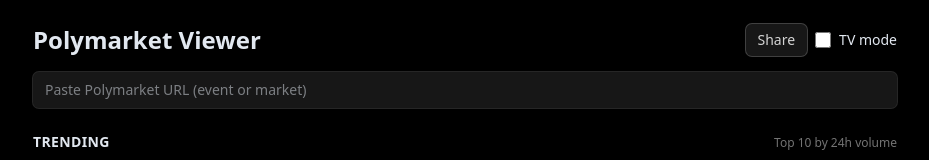
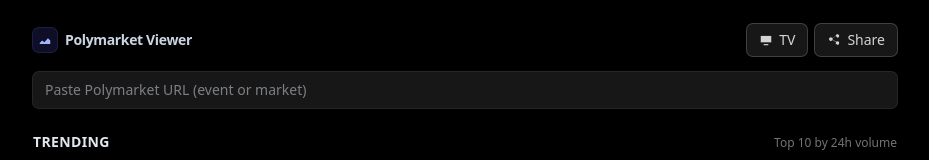
Before and after one commit to Confiqure/polymarket-viewer, a Next.js app: page / in a window 1280 px wide. Shown: the top 160 px of the page, without its empty margins (175-1104 px from the left). Built offline with nearby package versions, Linux system fonts and the light colour scheme; no server answers.

Commit message:
ui: holistic visual polish pass
- Header: indigo wordmark icon, styled TV/Share buttons with aria-pressed
- MarketControls: card surface, uppercase captions, divider, indigo accents
- Chart: rounded-xl with ring border and bg fill matching card chrome

```diff
--- a/src/components/Chart.tsx
+++ b/src/components/Chart.tsx
@@ -262,7 +262,7 @@
   return (
     <div
       ref={ref}
-      className={`relative w-full rounded-lg border border-neutral-800 ${tvMode ? "h-full" : ""}`}
+      className={`relative w-full overflow-hidden rounded-xl bg-neutral-950/40 ring-1 ring-neutral-800 ${tvMode ? "h-full" : ""}`}
       style={!tvMode ? { height } : undefined}
     >
       {!hasData && (
--- a/src/components/Header.tsx
+++ b/src/components/Header.tsx
@@ -1,4 +1,6 @@
 "use client";
+
+import Link from "next/link";
 
 type ShareStatus = "idle" | "copied" | "failed";
 
@@ -19,32 +21,52 @@
 }) {
   return (
     <div className="flex items-center justify-between gap-4">
-      <h1
-        className={`font-semibold ${compact ? "line-clamp-2 text-base text-slate-300 sm:text-lg md:text-xl" : "text-xl sm:text-2xl"}`}
-      >
-        {title}
-      </h1>
+      {compact ? (
+        <h1 className="line-clamp-2 text-base font-semibold text-slate-300 sm:text-lg md:text-xl">{title}</h1>
+      ) : (
+        <Link
+          href="/"
+          className="inline-flex items-center gap-2 text-sm font-semibold tracking-tight text-slate-300 hover:text-slate-100"
+        >
+          <span
+            aria-hidden="true"
+            className="inline-flex h-6 w-6 items-center justify-center rounded-md bg-indigo-500/15 text-indigo-300 ring-1 ring-indigo-500/30"
+          >
+            <svg viewBox="0 0 24 24" className="h-3.5 w-3.5 fill-current" aria-hidden="true">
+              <path d="M3 17l4-4 4 3 6-7 4 4v6H3z" />
+            </svg>
+          </span>
+          {title}
+        </Link>
+      )}
       <div className="flex items-center gap-2">
         <button
           type="button"
-          className={`inline-flex items-center gap-2 rounded-md bg-neutral-900 px-3 py-1.5 text-xs ring-1 transition sm:text-sm ${shareStatus === "copied" ? "text-emerald-200 ring-emerald-600" : "text-neutral-300 ring-neutral-700 hover:ring-neutral-500"}`}
+          onClick={() => onToggleTv(!tvMode)}
+          aria-pressed={tvMode}
+          className={`inline-flex items-center gap-1.5 rounded-md px-3 py-1.5 text-xs ring-1 transition sm:text-sm ${tvMode ? "bg-indigo-500/15 text-indigo-200 ring-indigo-500/40" : "bg-neutral-900 text-neutral-300 ring-neutral-700 hover:ring-neutral-500"}`}
+          title="Toggle TV mode (t)"
+        >
+          <svg viewBox="0 0 24 24" aria-hidden="true" className="h-3.5 w-3.5 fill-current">
+            <path d="M3 5h18v11H3z" />
+            <path d="M8 19h8v2H8z" />
+          </svg>
+          TV
+        </button>
+        <button
+          type="button"
+          className={`inline-flex items-center gap-1.5 rounded-md bg-neutral-900 px-3 py-1.5 text-xs ring-1 transition sm:text-sm ${shareStatus === "copied" ? "text-emerald-200 ring-emerald-600" : shareStatus === "failed" ? "text-red-200 ring-red-700" : "text-neutral-300 ring-neutral-700 hover:ring-neutral-500"}`}
           onClick={onShare}
           aria-label="Copy shareable link"
           title="Copy shareable link"
         >
+          <svg viewBox="0 0 24 24" aria-hidden="true" className="h-3.5 w-3.5 fill-current">
+            <path d="M18 8a3 3 0 1 0-2.83-4H15a3 3 0 0 0 .17 1L8.83 8.5A3 3 0 1 0 9 12l6.34 3.51A3 3 0 1 0 18 14a3 3 0 0 0-2.16.93L9.5 11.4a3 3 0 0 0 0-2.8l6.34-3.52A3 3 0 0 0 18 8z" />
+          </svg>
           {shareStatus === "idle" && "Share"}
-          {shareStatus === "copied" && "✅ Copied"}
-          {shareStatus === "failed" && "❌ Failed"}
+          {shareStatus === "copied" && "Copied"}
+          {shareStatus === "failed" && "Failed"}
         </button>
-        <label className="inline-flex items-center gap-2 text-sm">
-          <input
-            type="checkbox"
-            checked={tvMode}
-            onChange={(e) => onToggleTv(e.target.checked)}
-            className="h-4 w-4 accent-neutral-500"
-          />
-          TV mode
-        </label>
       </div>
     </div>
   );
--- a/src/components/MarketControls.tsx
+++ b/src/components/MarketControls.tsx
@@ -29,42 +29,43 @@
 }) {
   if (tvMode) return null;
   return (
-    <div className="relative mt-3 flex flex-wrap items-center gap-3 pl-3 before:absolute before:top-1/2 before:left-0 before:h-5 before:w-0.5 before:-translate-y-1/2 before:rounded-full before:bg-neutral-700">
+    <div className="flex flex-wrap items-center gap-x-4 gap-y-3 rounded-xl bg-neutral-900/60 px-4 py-3 ring-1 ring-neutral-800">
       <div className="flex items-center gap-2 text-sm">
-        <span>Outcome</span>
-        <div className="inline-flex overflow-hidden rounded-md bg-neutral-900 ring-1 ring-neutral-800">
+        <span className="text-xs tracking-wider text-neutral-500 uppercase">Outcome</span>
+        <div className="inline-flex overflow-hidden rounded-md bg-neutral-950 ring-1 ring-neutral-800">
           <button
             type="button"
-            className={`px-4 py-2 text-sm font-semibold ${pov === "YES" ? "bg-neutral-700 text-white" : "text-slate-300 hover:bg-neutral-800"}`}
+            className={`px-3 py-1.5 text-sm font-semibold transition ${pov === "YES" ? "bg-neutral-700 text-white" : "text-slate-300 hover:bg-neutral-800"}`}
             onClick={() => onPovChange("YES")}
           >
             {yesLabel ?? "YES"}
           </button>
           <button
             type="button"
-            className={`px-4 py-2 text-sm font-semibold ${pov === "NO" ? "bg-neutral-700 text-white" : "text-slate-300 hover:bg-neutral-800"}`}
+            className={`px-3 py-1.5 text-sm font-semibold transition ${pov === "NO" ? "bg-neutral-700 text-white" : "text-slate-300 hover:bg-neutral-800"}`}
             onClick={() => onPovChange("NO")}
           >
             {noLabel ?? "NO"}
           </button>
         </div>
       </div>
+      <span aria-hidden="true" className="hidden h-5 w-px bg-neutral-800 sm:block" />
       <label className="flex items-center gap-2 text-sm">
-        Delay
+        <span className="text-xs tracking-wider text-neutral-500 uppercase">Delay</span>
         <input
           type="number"
           min={0}
           max={600}
-          className="w-20 rounded bg-neutral-900 px-2 py-1 ring-1 ring-neutral-800"
+          className="w-16 rounded-md bg-neutral-950 px-2 py-1 text-sm tabular-nums ring-1 ring-neutral-800 focus:ring-indigo-500 focus:outline-none"
           value={delaySec}
           onChange={(e) => onDelayChange(Number(e.target.value))}
         />
-        s
+        <span className="text-xs text-neutral-500">s</span>
       </label>
       <label className="flex items-center gap-2 text-sm">
-        Candle size
+        <span className="text-xs tracking-wider text-neutral-500 uppercase">Candle</span>
         <select
-          className="rounded bg-neutral-900 px-2 py-1 ring-1 ring-neutral-800"
+          className="rounded-md bg-neutral-950 px-2 py-1 text-sm ring-1 ring-neutral-800 focus:ring-indigo-500 focus:outline-none"
           value={tf}
           onChange={(e) => onTfChange(Number(e.target.value) as TF)}
         >
@@ -75,12 +76,12 @@
           ))}
         </select>
       </label>
-      <label className="flex items-center gap-2 text-sm">
+      <label className="ml-auto flex items-center gap-2 text-sm text-slate-300">
         <input
           type="checkbox"
           checked={showMidpoint}
           onChange={(e) => onShowMidpointChange(e.target.checked)}
-          className="h-4 w-4 accent-neutral-500"
+          className="h-4 w-4 accent-indigo-500"
         />
         Midpoint
       </label>
```
